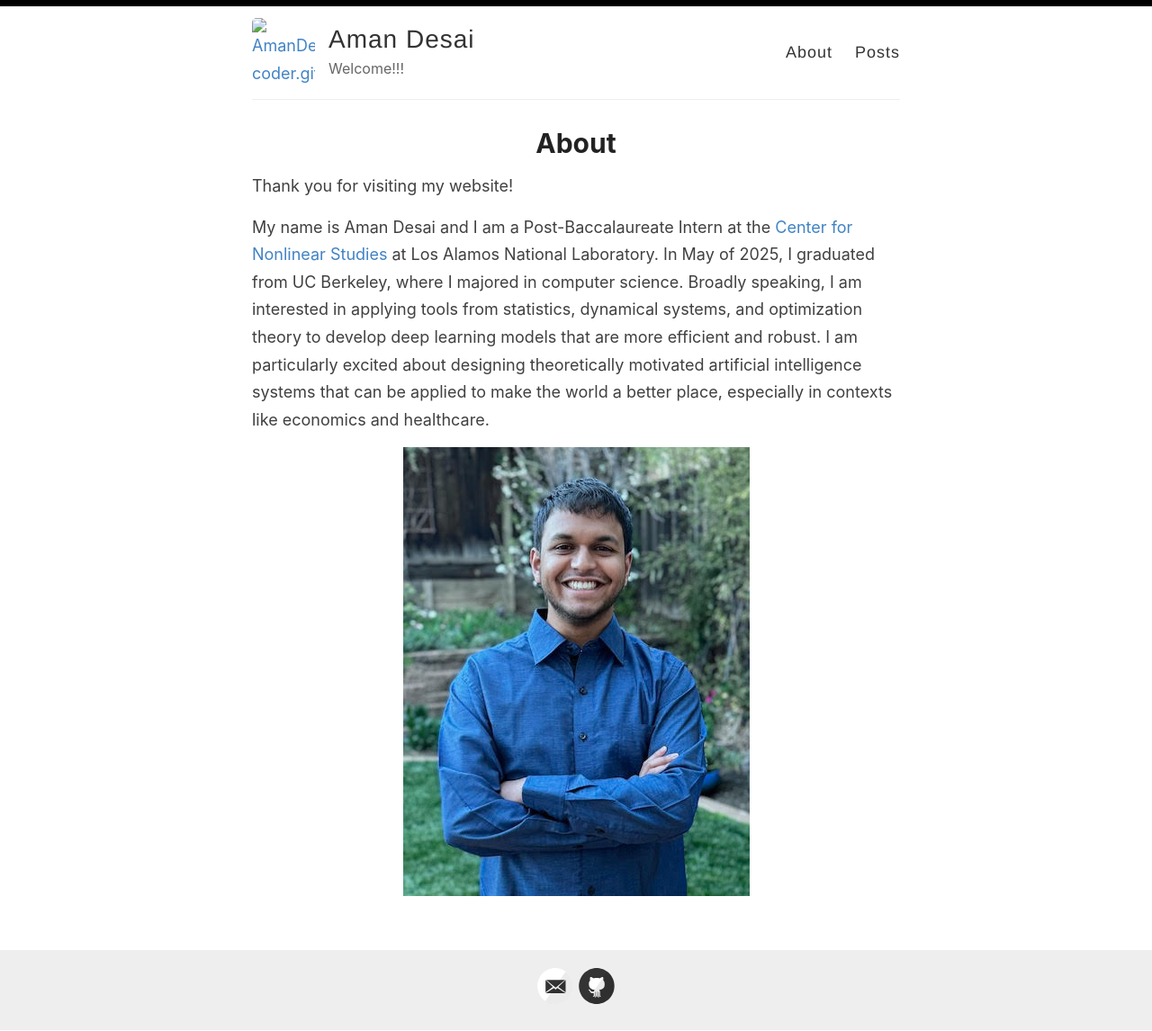
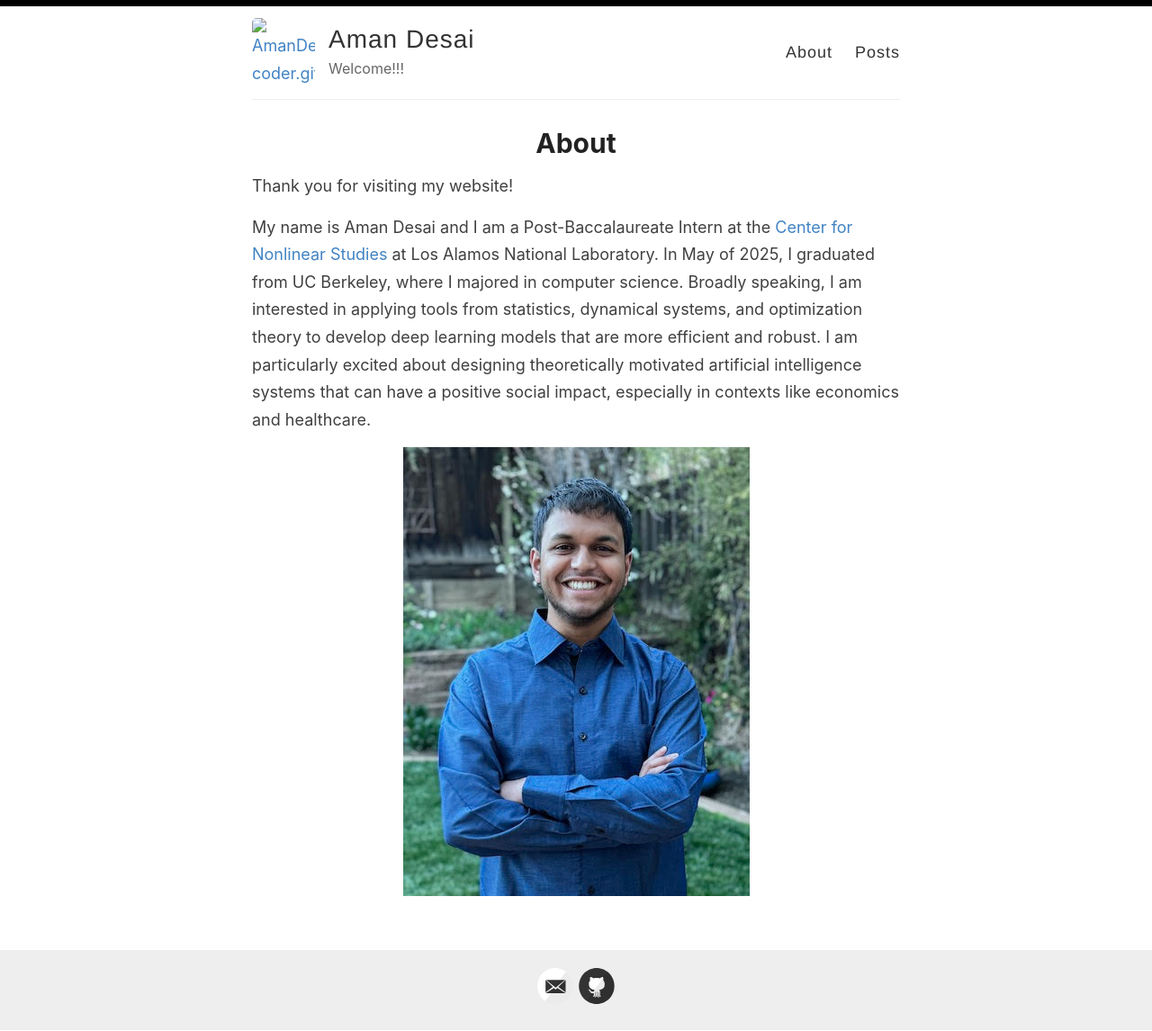
Before and after one commit to AmanDesai-coder/AmanDesai-coder.github.io, a Jekyll site: the page built from index.md, in a window 1280 px wide. Shown: the whole page at 90% size. Built offline with Jekyll 4.4.1, drawn with Linux system fonts in a browser that asks for light colours.

Commit message:
Update index.md

```diff
--- a/index.md
+++ b/index.md
@@ -6,6 +6,6 @@ permalink: /
 
 Thank you for visiting my website!
 
-My name is Aman Desai and I am a Post-Baccalaureate Intern at the [Center for Nonlinear Studies](https://cnls.lanl.gov/external/) at Los Alamos National Laboratory. In May of 2025, I graduated from UC Berkeley, where I majored in computer science. Broadly speaking, I am interested in applying tools from statistics, dynamical systems, and optimization theory to develop deep learning models that are more efficient and robust. I am particularly excited about designing theoretically motivated artificial intelligence systems that can be applied to make the world a better place, especially in contexts like economics and healthcare.
+My name is Aman Desai and I am a Post-Baccalaureate Intern at the [Center for Nonlinear Studies](https://cnls.lanl.gov/external/) at Los Alamos National Laboratory. In May of 2025, I graduated from UC Berkeley, where I majored in computer science. Broadly speaking, I am interested in applying tools from statistics, dynamical systems, and optimization theory to develop deep learning models that are more efficient and robust. I am particularly excited about designing theoretically motivated artificial intelligence systems that can have a positive social impact, especially in contexts like economics and healthcare.
 
 ![]( /images/Aman.jpg)
```
